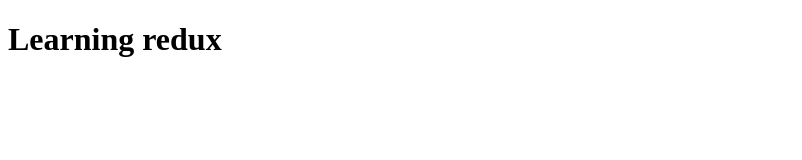
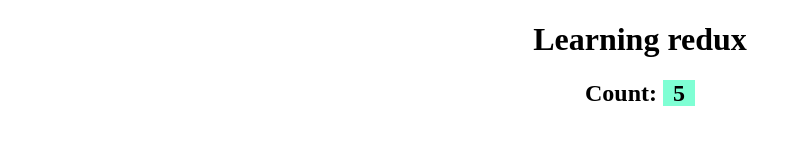
Before and after one commit to Ritikraj3/Learning-Redux, a website built with Parcel: page 01_Redux-Fundamentals/index.html in a window 1280 px wide. Shown: the whole page, without its empty margins (0-802 px from the left). Built offline with nearby package versions, Linux system fonts and the light colour scheme.

Commit message:
understood redux toolkit - and - used in UI

```diff
--- a/01_Redux-Fundamentals/index.html
+++ b/01_Redux-Fundamentals/index.html
@@ -6,7 +6,9 @@
     <script src="script.js" type="module"></script>
     <title>redux</title>
 </head>
-<body>
+<body style="text-align: center;">
     <h1>Learning redux</h1>
+
+    <h2 style="user-select: none;">Count: <span class="count-span" style="background-color: aquamarine; padding-inline: 10px;"></span> </h2>
 </body>
 </html>
--- a/01_Redux-Fundamentals/script.js
+++ b/01_Redux-Fundamentals/script.js
@@ -1,4 +1,6 @@
 import { createStore } from "redux";
+
+const countSpan = document.querySelector(".count-span");
 
 const initialState = {
   count: 0,
@@ -36,13 +38,16 @@ function reducer(state = initialState, action) {
   }
 }
 
-const store = createStore(reducer);
+const store = createStore(reducer, window.__REDUX_DEVTOOLS_EXTENSION__?.());
 
 // console.log(store.getState());
 
-store.subscribe(() => {
+const unSubscribe =  store.subscribe(() => {
   console.log(store.getState());
+  countSpan.innerText = store.getState().count;
 });
+
+// countSpan.innerText = store.getState().count;
 
 store.dispatch({ type: INCREASE });
 
@@ -51,6 +56,12 @@ store.dispatch({ type: INCREASE });
 store.dispatch({ type: DECREASE });
 store.dispatch({ type: INCREASE_BY, payload: 10 });
 store.dispatch({ type: DECREASE_BY, payload: 5 });
+
+unSubscribe();
+
+countSpan.addEventListener("click", () => {
+  store.dispatch({ type: INCREASE });
+});
 
 //what redux will do
 
```
